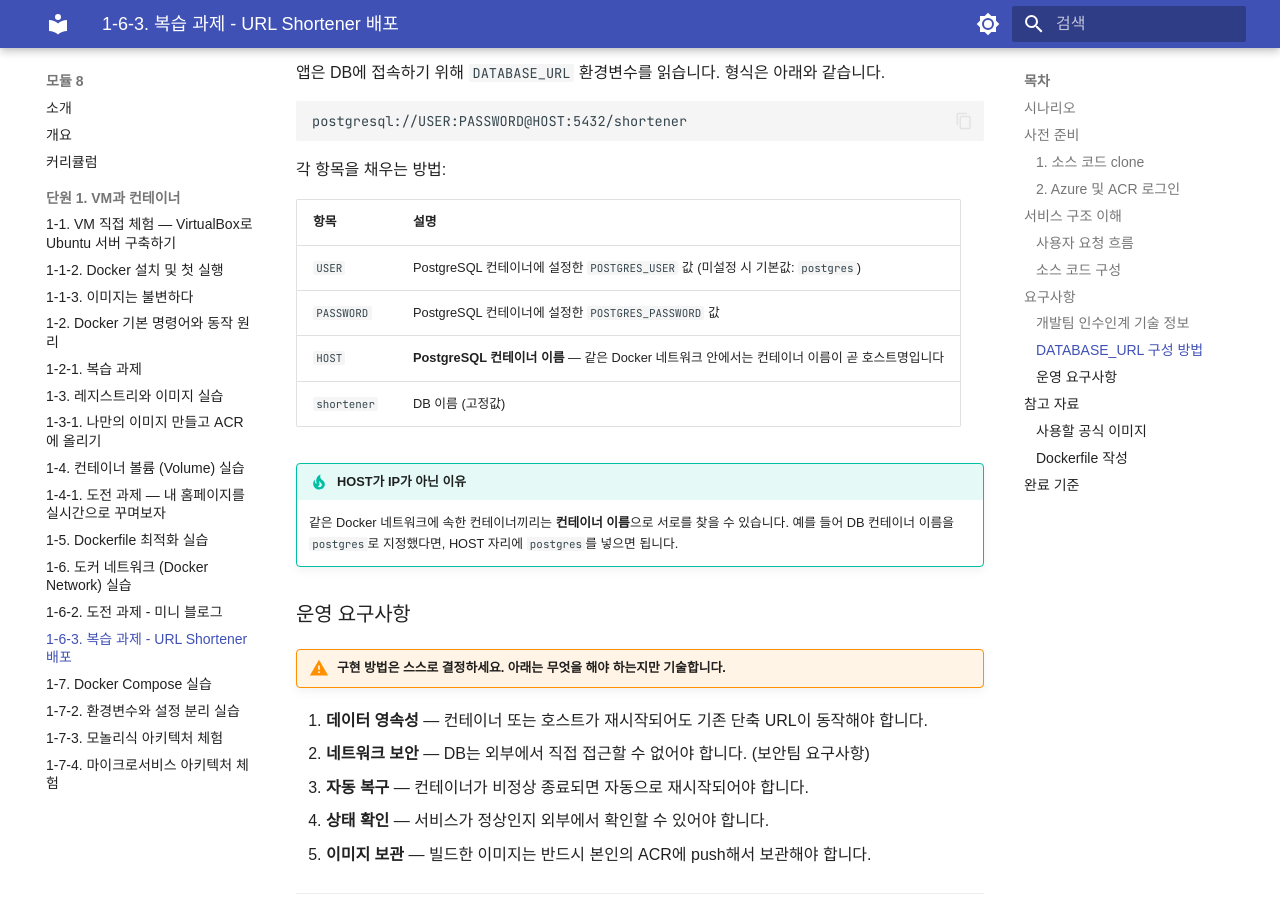
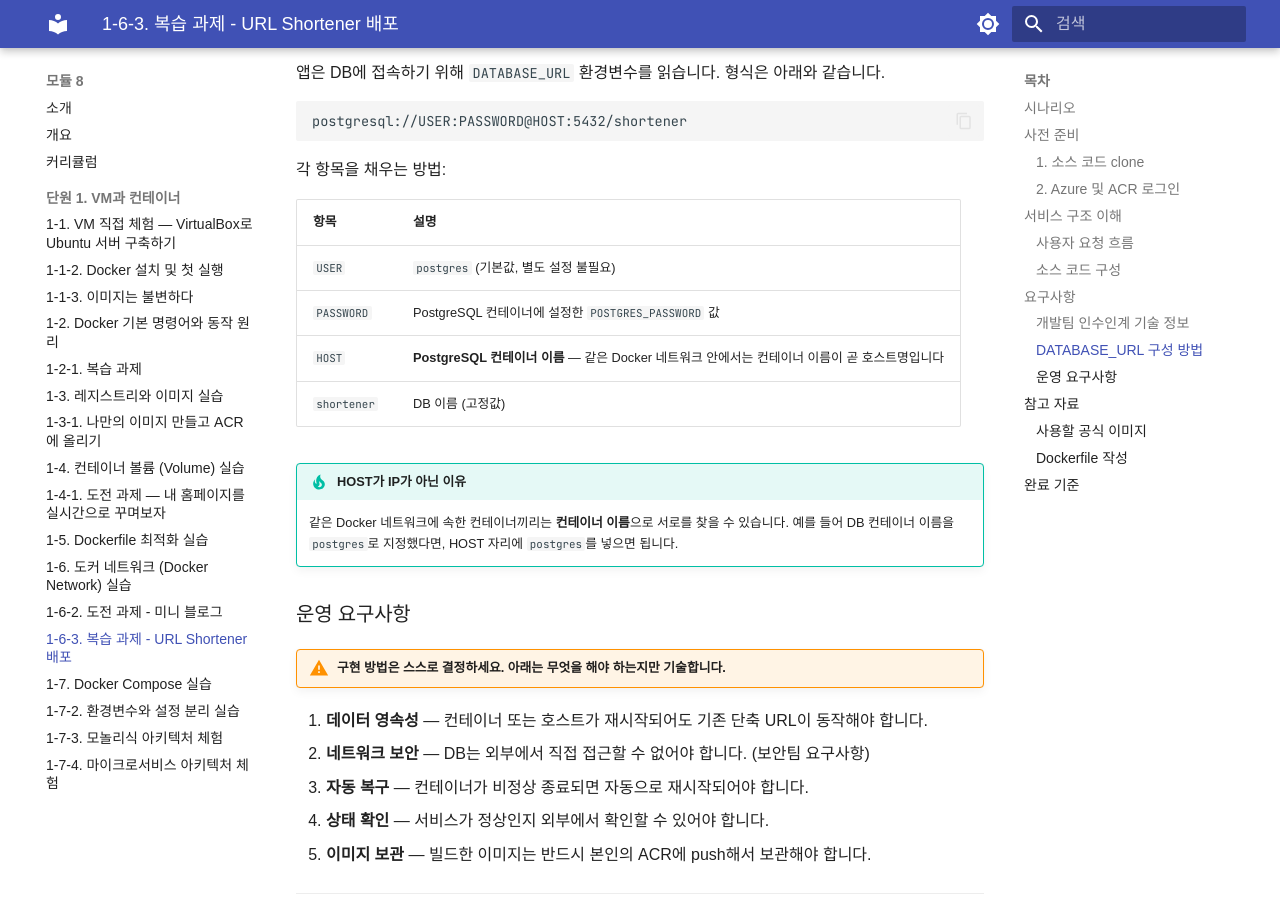
Before and after one commit to skilleat-labs/docker-k8s-labs, an MkDocs documentation site: the page built from docs/modules/module8/1-6-3.md, in a window 1280 px wide and 900 px high, scrolled down 2926 px. Built offline with MkDocs 1.6.1 and Material for MkDocs 9.7.7, drawn with Linux system fonts in a browser that asks for light colours; some web fonts are replaced.

Commit message:
docs: 모듈8 1-6-3 DATABASE_URL USER 설명 단순화
Co-Authored-By: Claude Sonnet 4.6 <noreply@anthropic.com>

```diff
--- a/docs/modules/module8/1-6-3.md
+++ b/docs/modules/module8/1-6-3.md
@@ -132,7 +132,7 @@ postgresql://USER:PASSWORD@HOST:5432/shortener
 
 | 항목 | 설명 |
 |------|------|
-| `USER` | PostgreSQL 컨테이너에 설정한 `POSTGRES_USER` 값 (미설정 시 기본값: `postgres`) |
+| `USER` | `postgres` (기본값, 별도 설정 불필요) |
 | `PASSWORD` | PostgreSQL 컨테이너에 설정한 `POSTGRES_PASSWORD` 값 |
 | `HOST` | **PostgreSQL 컨테이너 이름** — 같은 Docker 네트워크 안에서는 컨테이너 이름이 곧 호스트명입니다 |
 | `shortener` | DB 이름 (고정값) |
```
